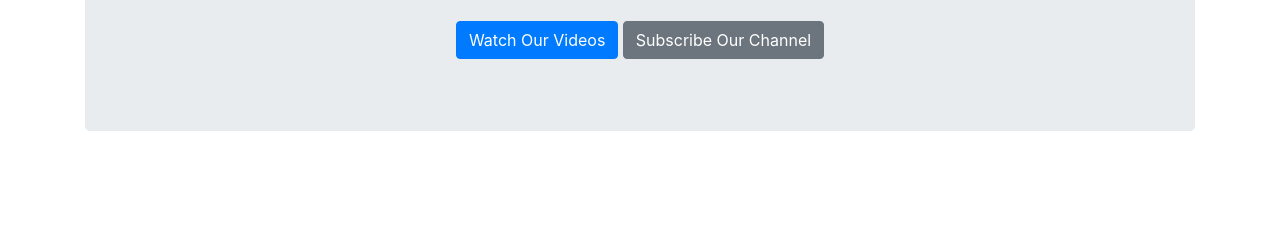
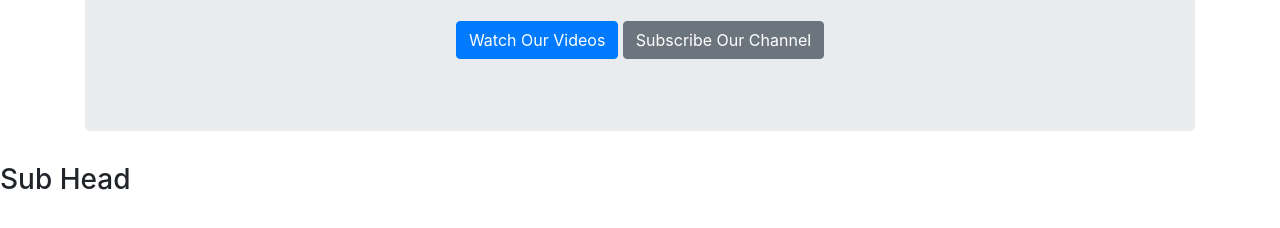
Before and after one commit to smilegse/Bootstrap4_Tutorial, a website: page services.html in a window 1280 px wide. Shown: the part 334-562 px from the top of the page. Drawn offline with nearby package versions, Linux system fonts and the light colour scheme.

Commit message:
Sub Head on services.html file

```diff
--- a/services.html
+++ b/services.html
@@ -27,6 +27,10 @@
         </div>
     </div>
 
+    <div>
+        <h3>Sub Head</h3>
+    </div>
+
 
     <script src="/bower_components/jquery/dist/jquery.js"></script>
     <script src="/bower_components/popper.js/src/popper.js"></script>
```
